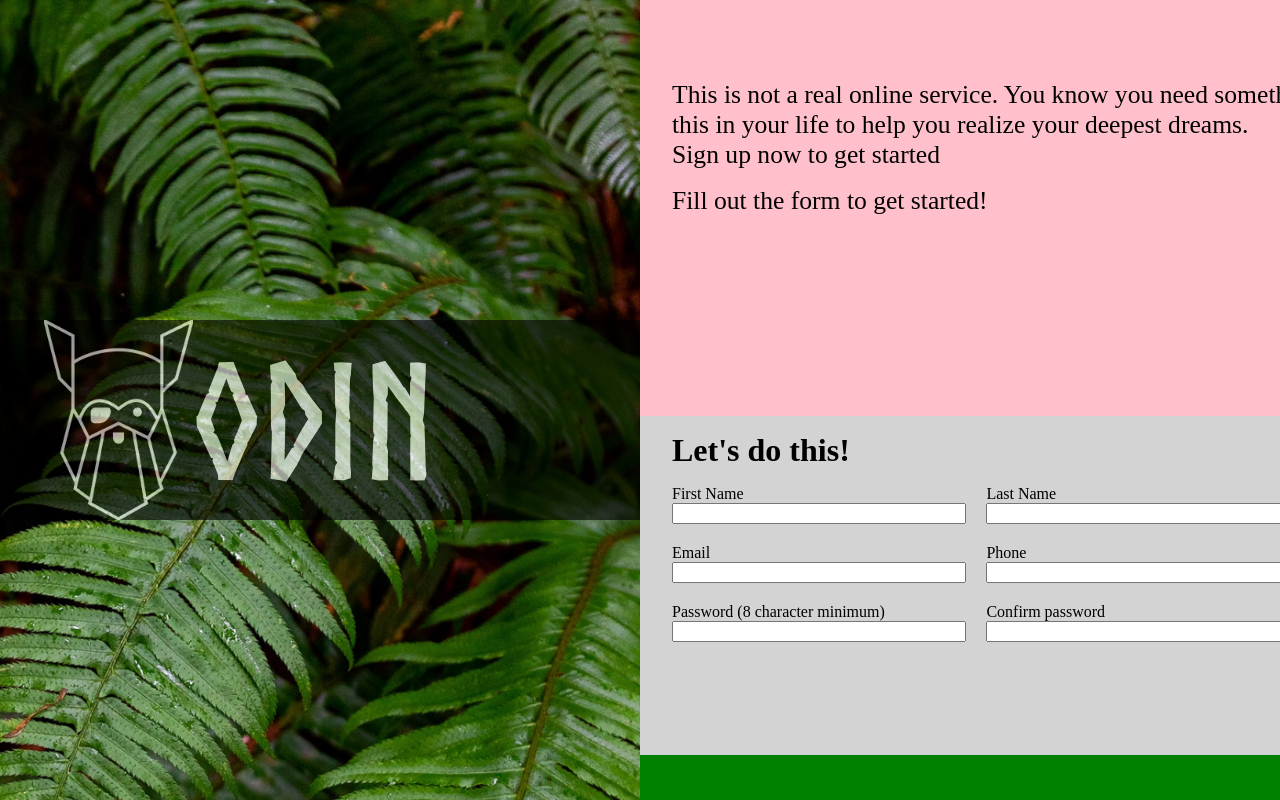
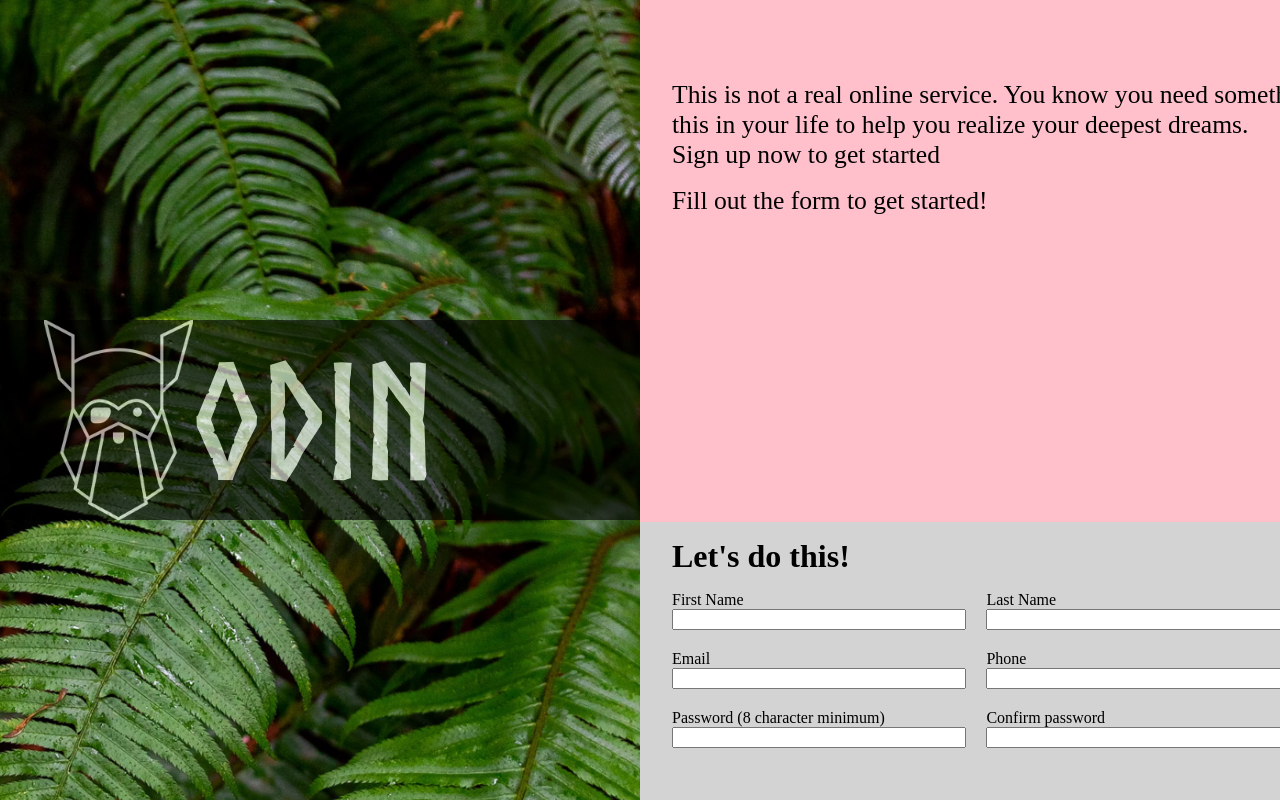
Before and after one commit to jinftw64/sign-up-form, a plain HTML site: page index.html in a window 1280 px wide. Shown: the top 800 px of the page. Drawn offline with Linux system fonts and the light colour scheme.

Commit message:
fix the previous issue with signup children divs not sizing correctly. the max-height declaration was removed.

```diff
--- a/styles/styles.css
+++ b/styles/styles.css
@@ -95,7 +95,6 @@ body {
   flex: 1 1 37%;
   background-color: pink;
   padding: 5rem 2rem 1rem;
-  max-height: 20rem;
   font-size: 1.6em;
 }
 
@@ -104,7 +103,7 @@ body {
 }
 
 .middle {
-  flex: 0 1 24%;
+  flex: 0 1 26%;
   display: flex;
   flex-direction: column;
   padding: 1rem 2rem;
```
